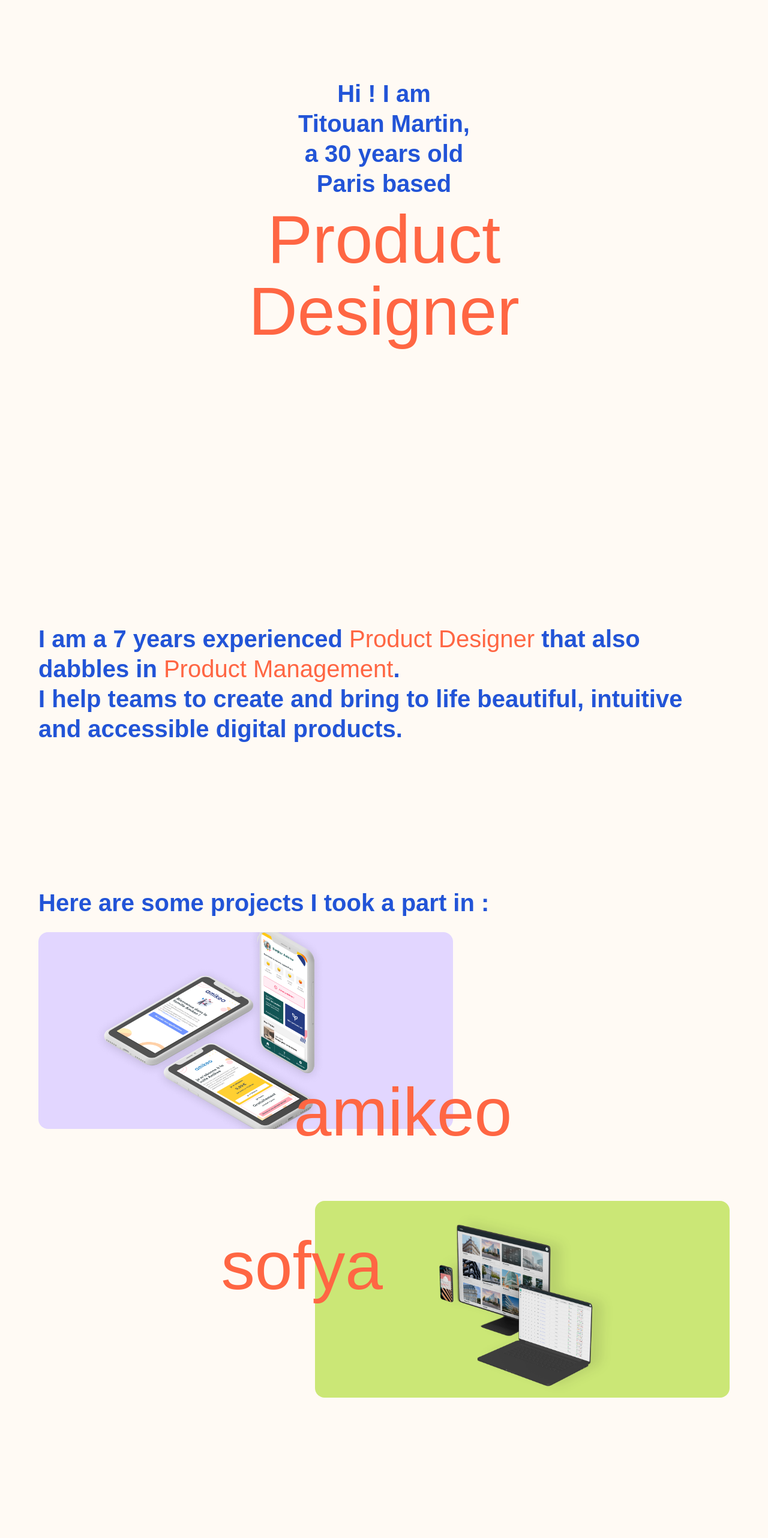
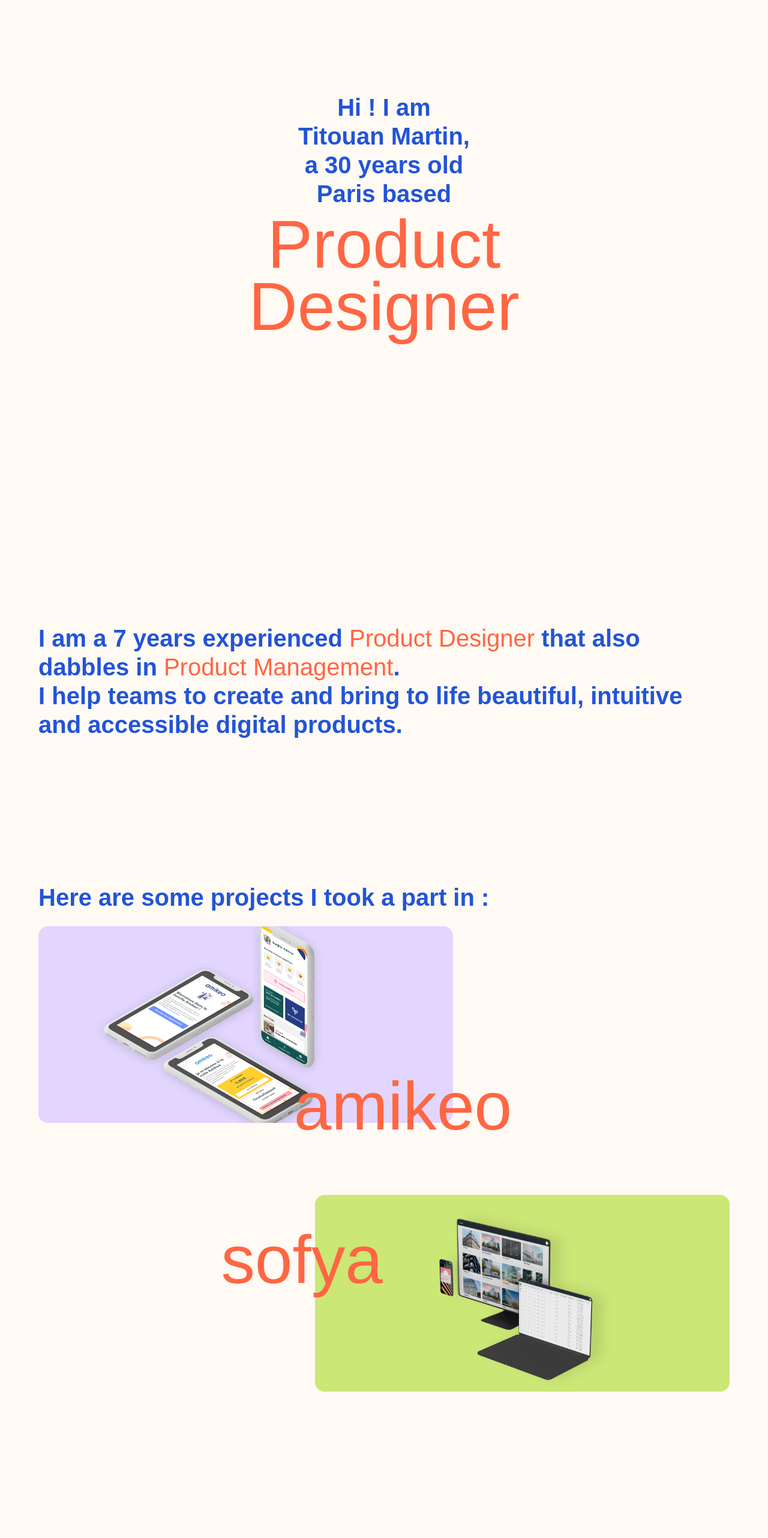
Before and after one commit to TitouMartin/portfolio, a Nuxt app: page / in a window 1280 px wide. Shown: the top 2564 px of the page at 60% size. Built offline with nearby package versions, Linux system fonts and the light colour scheme; a web font is replaced by a local one.

Commit message:
adjusted ab fold title line height to better fit vh font size

```diff
--- a/assets/style/_landing-page.scss
+++ b/assets/style/_landing-page.scss
@@ -76,7 +76,7 @@
                 margin: 0 auto $base-unit auto;
                 text-align: center;
                 font-size: $text-block-big;
-                line-height: 50px;
+                line-height: 6vh;
 
                 @media ($lt-sm) {
                     font-size: $text-block-mobile;
@@ -88,7 +88,7 @@
                 width: fit-content;
                 margin: auto;
                 text-align: center;
-                line-height: 120px;
+                line-height: 13vh;
             }
         }
 
@@ -282,7 +282,7 @@
 
     .text-block {
         font-size: $text-block-big;
-        line-height: 50px;
+        line-height: 6vh;
 
         @media ($lt-sm) {
             font-size : 25px;
```
